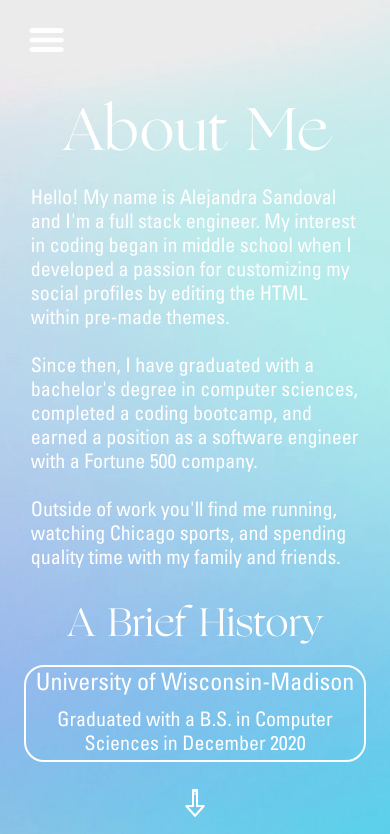
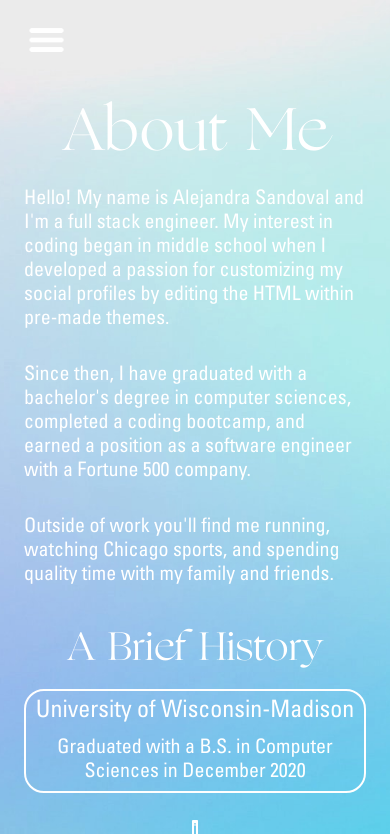
Before and after one commit to lexisandoval/portfolio, a React (Create React App) app: page /aboutme in a window 390 px wide. Shown: the top 834 px of the page. Built offline with nearby package versions, Linux system fonts and the light colour scheme.

Commit message:
Styling updates

```diff
--- a/src/App.css
+++ b/src/App.css
@@ -237,8 +237,4 @@
   .contmargin {
     margin: 0 !important;
   }
-
-  .backcont {
-    padding: 1% !important;
-  }
 }
--- a/src/components/About.js
+++ b/src/components/About.js
@@ -18,9 +18,9 @@ function About() {
       <br/>
       <h2 className="white ogg large spacebelow">About Me</h2>
       <Container className="max1000">
-        <h6 className="horizontalspacer contmargin universcondensed small white alignleft">Hello! My name is Alejandra Sandoval and I'm a full stack engineer. My interest in coding began in middle school when I developed a passion for customizing my social profiles by editing the HTML within pre-made themes.</h6><br/>
-        <h6 className="horizontalspacer contmargin white universcondensed small alignleft">Since then, I have graduated with a bachelor's degree in computer sciences, completed a coding bootcamp, and earned a position as a software engineer with a Fortune 500 company.</h6><br/>
-        <h6 className="horizontalspacer contmargin white universcondensed small alignleft">Outside of work you'll find me running, watching Chicago sports, and spending quality time with my family and friends.</h6>
+        <h6 className="white universcondensed small alignleft">Hello! My name is Alejandra Sandoval and I'm a full stack engineer. My interest in coding began in middle school when I developed a passion for customizing my social profiles by editing the HTML within pre-made themes.</h6><br/>
+        <h6 className="white universcondensed small alignleft">Since then, I have graduated with a bachelor's degree in computer sciences, completed a coding bootcamp, and earned a position as a software engineer with a Fortune 500 company.</h6><br/>
+        <h6 className="white universcondensed small alignleft">Outside of work you'll find me running, watching Chicago sports, and spending quality time with my family and friends.</h6>
       </Container>
       <br />
 
```
